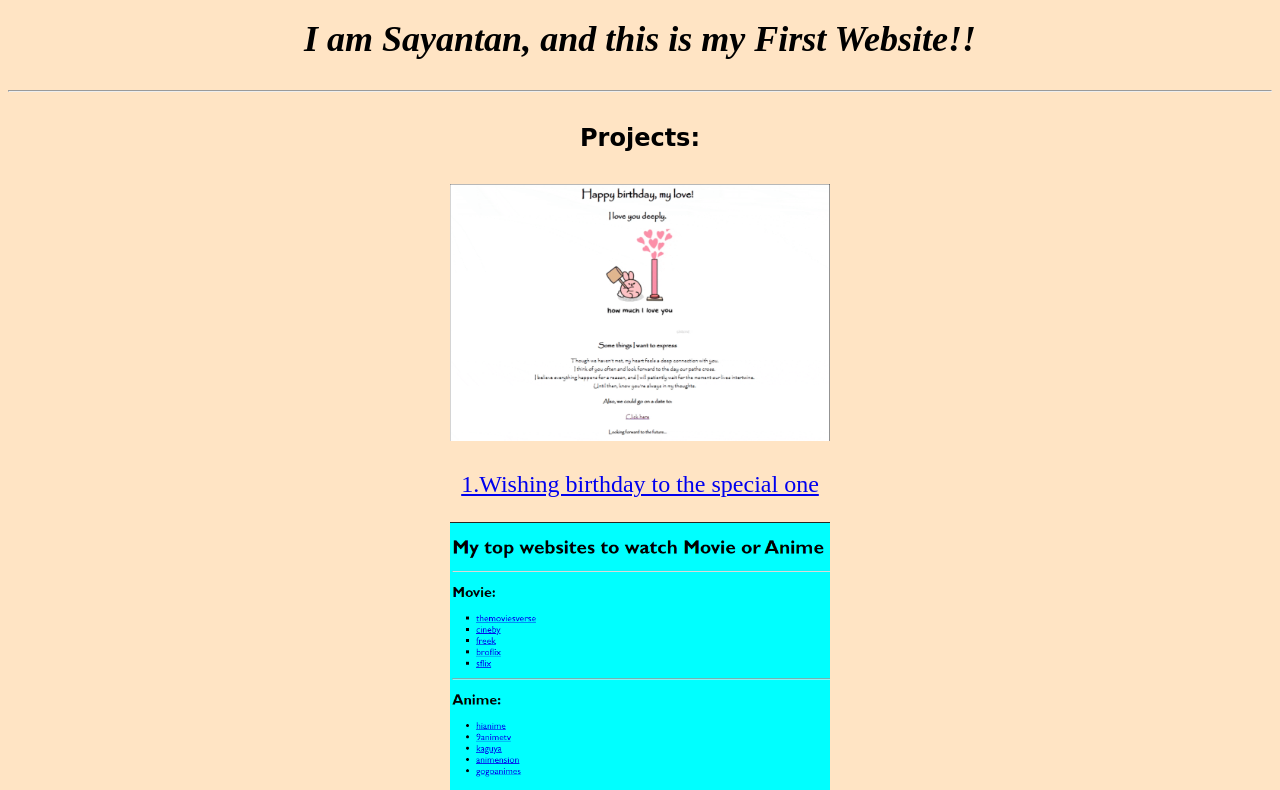
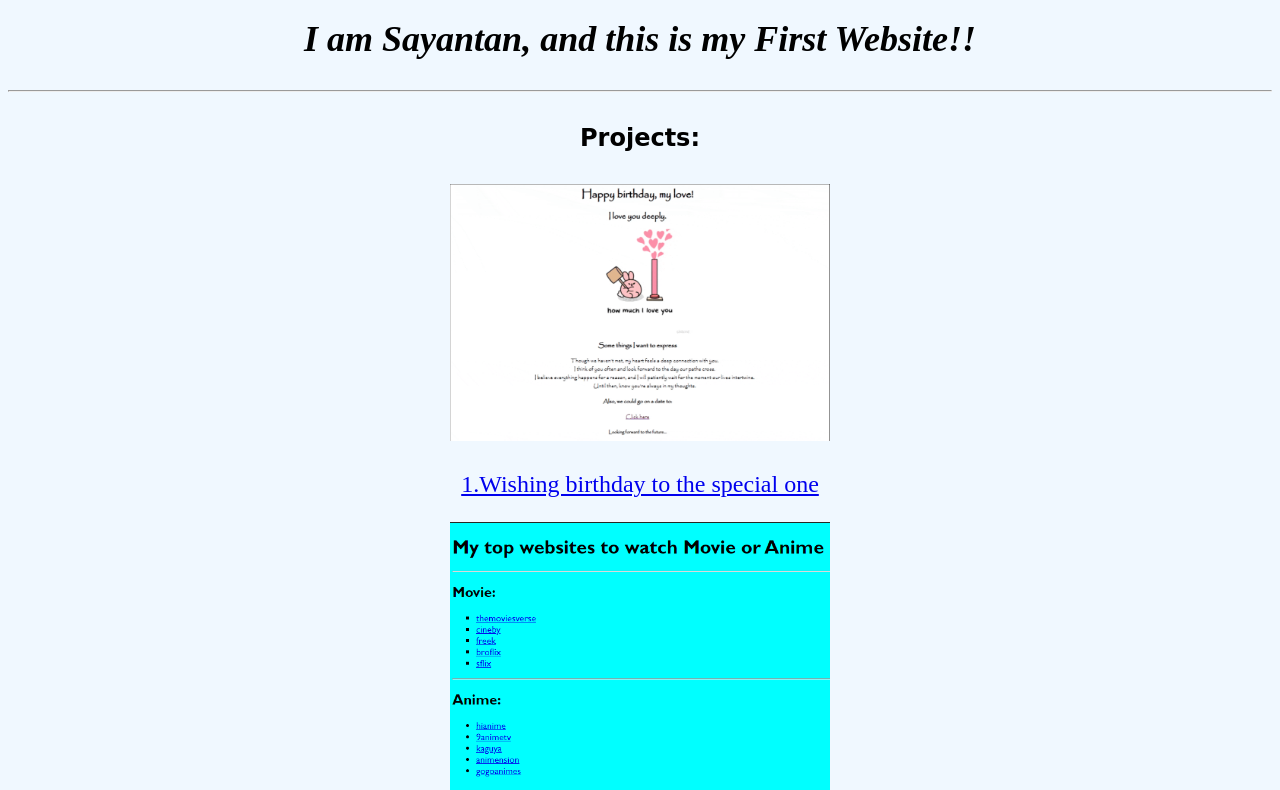
Before and after one commit to Sayantan-B-dev/FirstWeb, a plain HTML site: page index.html in a window 1280 px wide. Shown: the part 102-892 px from the top of the page. Drawn offline with Linux system fonts and the light colour scheme.

Commit message:
Update index.html

```diff
--- a/index.html
+++ b/index.html
@@ -5,7 +5,7 @@
         <meta name="viewpoint" content="width=device-width, initial-scale=1.0">
         <title>AstroWorld</title>
     </head>
-    <body style="background-color:bisque;font-size:x-large;">
+    <body style="background-color:aliceblue;font-size:x-large;">
         <h1 style="text-align:center;">Hello!!&#128513;</h1>
         <h2 style="text-align:center;"><em>I am Sayantan, and this is my First Website!!</em></h2>
         <hr/>
```
